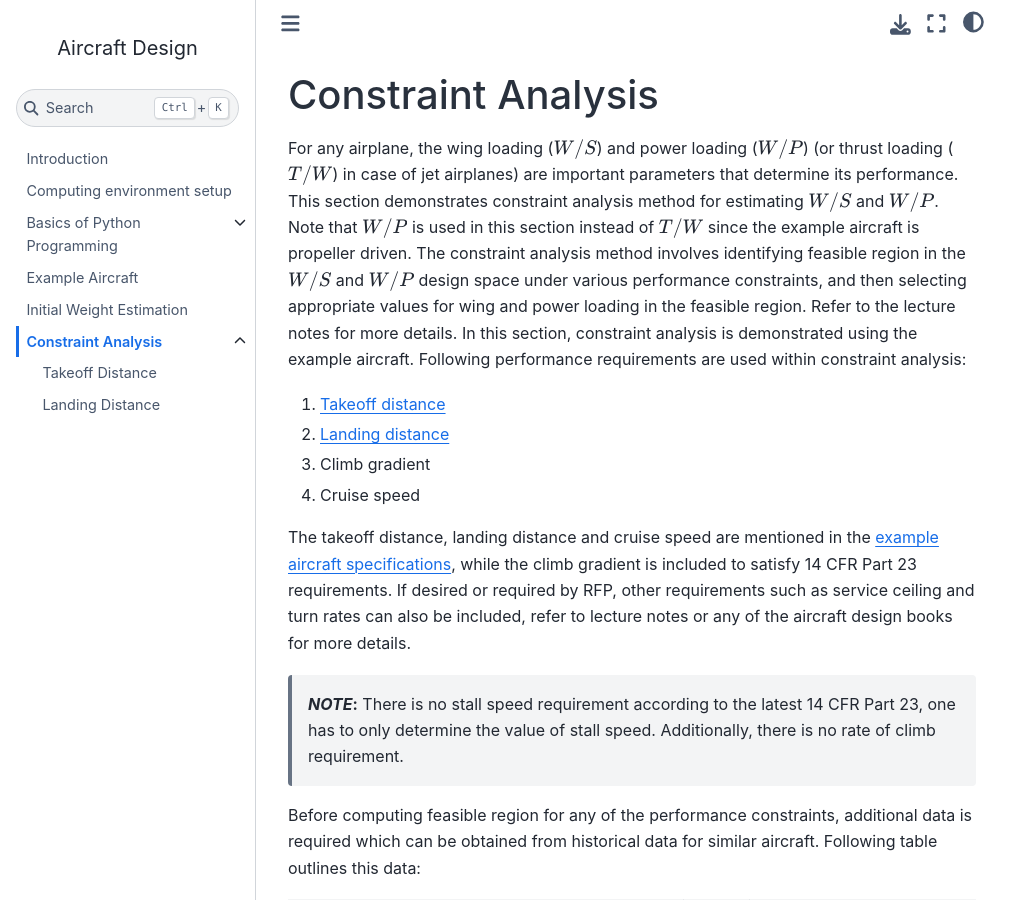
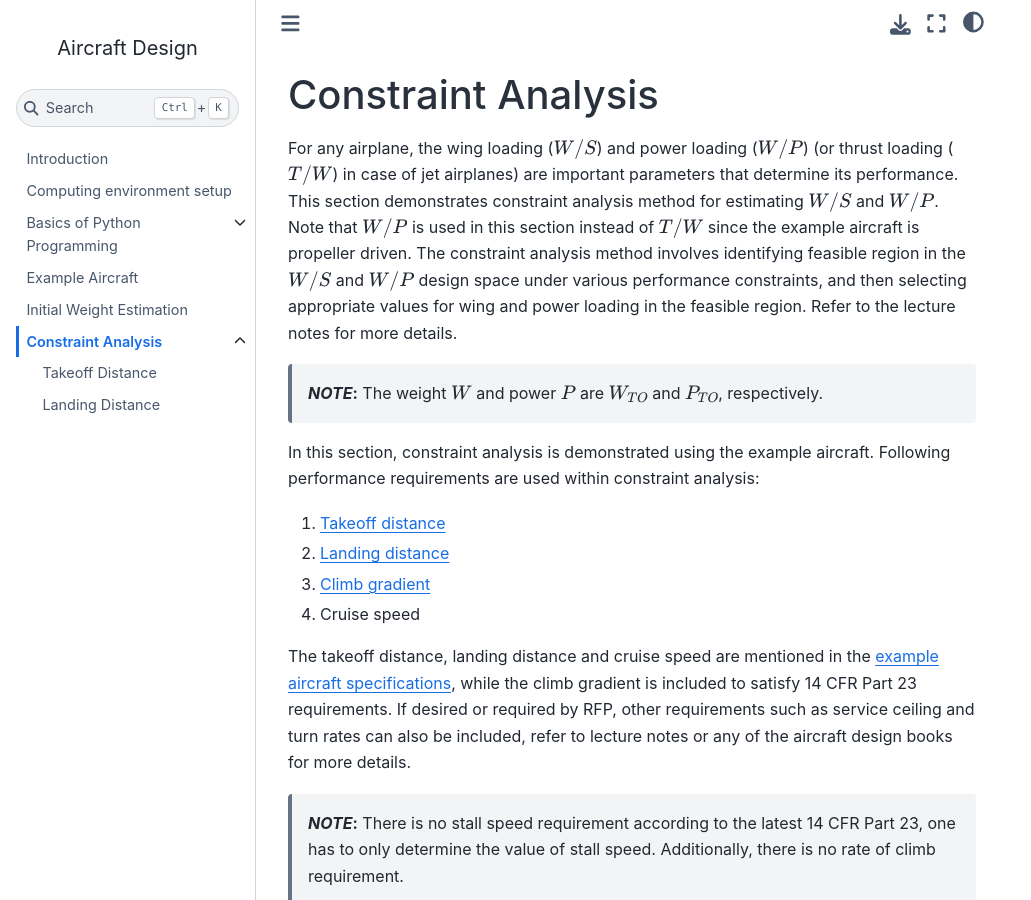
Before and after one commit to ComputationalDesignLab/aircraft-design, a Jupyter Book: the page built from book/constraint_analysis/intro.md, in a window 1280 px wide and 900 px high. Shown: the whole window, without its empty margins (0-1031 px from the left). Built offline with Jupyter Book 1.0.4 settings and Sphinx 7.4.7 and the Sphinx Book theme 1.1.4, drawn with Linux system fonts in a browser that asks for light colours.

Commit message:
added climb link, anchor for table, and a note on W and P

```diff
--- a/book/constraint_analysis/intro.md
+++ b/book/constraint_analysis/intro.md
@@ -1,10 +1,14 @@
 # Constraint Analysis
 
-For any airplane, the wing loading ($W/S$) and power loading ($W/P$) (or thrust loading ($T/W$) in case of jet airplanes) are important parameters that determine its performance. This section demonstrates constraint analysis method for estimating $W/S$ and $W/P$. Note that $W/P$ is used in this section instead of $T/W$ since the example aircraft is propeller driven. The constraint analysis method involves identifying feasible region in the $W/S$ and $W/P$ design space under various performance constraints, and then selecting appropriate values for wing and power loading in the feasible region. Refer to the lecture notes for more details. In this section, constraint analysis is demonstrated using the example aircraft. Following performance requirements are used within constraint analysis:
+For any airplane, the wing loading ($W/S$) and power loading ($W/P$) (or thrust loading ($T/W$) in case of jet airplanes) are important parameters that determine its performance. This section demonstrates constraint analysis method for estimating $W/S$ and $W/P$. Note that $W/P$ is used in this section instead of $T/W$ since the example aircraft is propeller driven. The constraint analysis method involves identifying feasible region in the $W/S$ and $W/P$ design space under various performance constraints, and then selecting appropriate values for wing and power loading in the feasible region. Refer to the lecture notes for more details.
+
+> **_NOTE_:** The weight $W$ and power $P$ are $W_{TO}$ and $P_{TO}$, respectively.
+
+In this section, constraint analysis is demonstrated using the example aircraft. Following performance requirements are used within constraint analysis:
 
 1. [Takeoff distance](takeoff.ipynb)
 2. [Landing distance](landing.ipynb)
-3. Climb gradient
+3. [Climb gradient](climb.ipynb)
 4. Cruise speed
 
 The takeoff distance, landing distance and cruise speed are mentioned in the [example aircraft specifications](../example_aircraft.md), while the climb gradient is included to satisfy 14 CFR Part 23 requirements. If desired or required by RFP, other requirements such as service ceiling and turn rates can also be included, refer to lecture notes or any of the aircraft design books for more details.
@@ -13,6 +17,9 @@ The takeoff distance, landing distance and cruise speed are mentioned in the [ex
 
 Before computing feasible region for any of the performance constraints, additional data is required which can be obtained from historical data for similar aircraft. Following table outlines this data:
 
+<div style="width:80%; margin: auto;">
+
+<a id="values"></a>
 Parameter | Value | Source
 --------- | :---: | :---:
 Aspect ratio, $A$ | 8 | From initial sizing section
@@ -22,3 +29,4 @@ Maximum lift coeff. with takeoff flaps, $C_{L_{max_{TO}}}$ | 1.8 | Roskam Part 1
 Maximum lift coeff. with landing flaps, $C_{L_{max_{L}}}$ | 2.2 | Roskam Part 1, Table 3.1
 Oswald efficiency factor with no flaps, $e$ | 0.81 | From initial sizing section
 Zero-lift drag coeff., $C_{D_0}$ | 0.028 | From initial sizing section
+</div>
```
